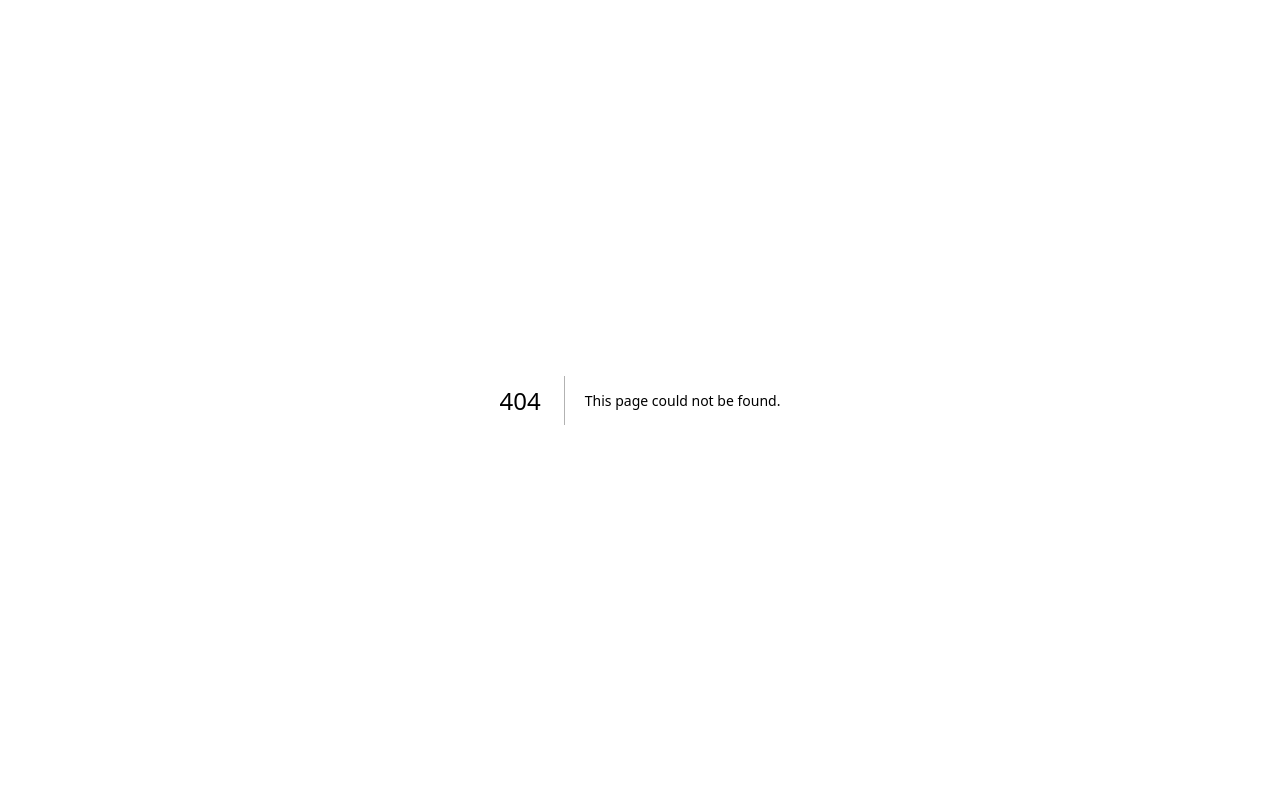
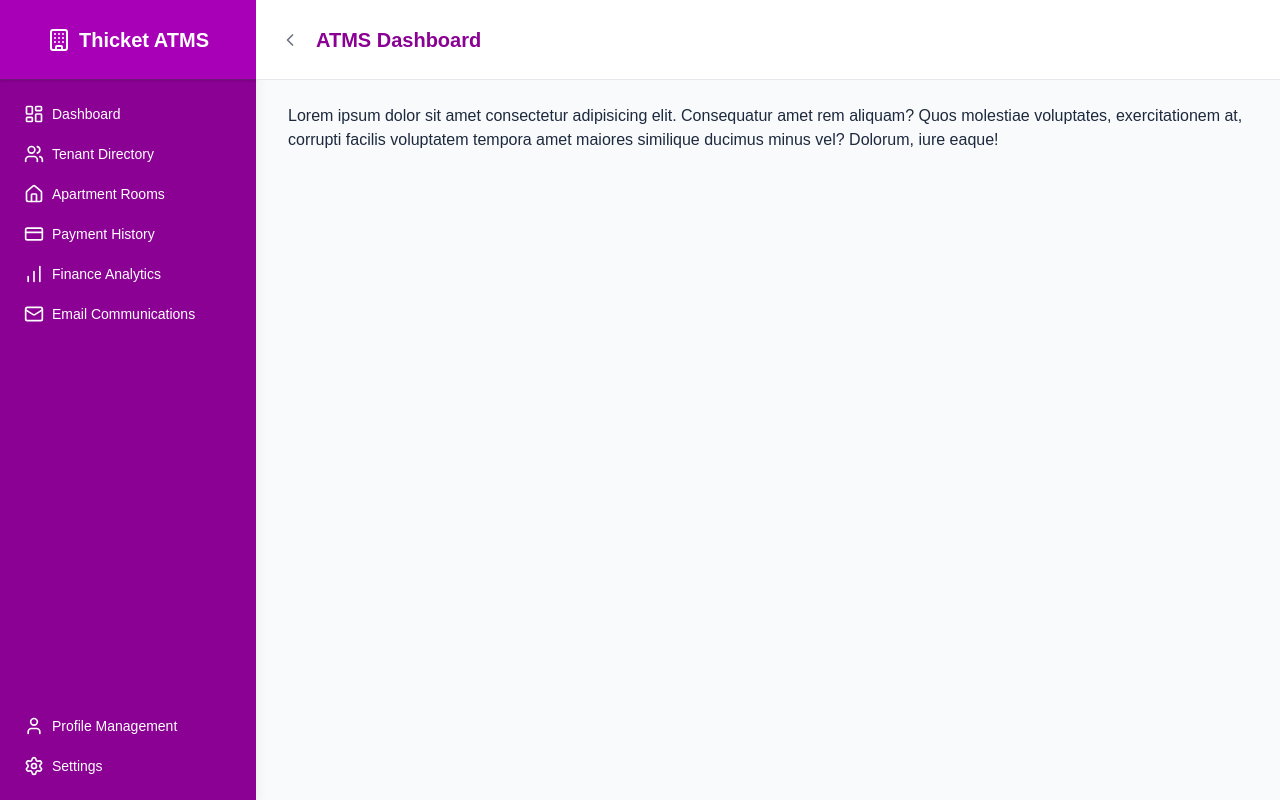
Before and after one commit to migodbtc/qualisync-devops-qa, a Next.js app in the folder web/: page /dashboard in a window 1280 px wide. Before the commit this address had no page. Built offline with nearby package versions, Linux system fonts and the light colour scheme.

Commit message:
Added layout.tsx for the dashboard, the routes and details for the nav links, toggleable sidebar with its own context, etc

```diff
--- a/web/src/app/(auth)/register/page.tsx
+++ b/web/src/app/(auth)/register/page.tsx
@@ -4,56 +4,63 @@ import { Mail, Lock, User, UserPlus } from "lucide-react";
 export default function RegisterPage() {
   return (
     <AuthSplitLayout>
-        <h2 className="w-sm text-left text-2xl font-bold text-gray-700 mb-1 flex flex-row gap-2">
-          Register for Thicket
-        </h2>
-        <span className="w-sm text-left text-xs text-gray-600 italic">Create your account to access the ATMS</span>
-      <form className="w-full max-w-sm bg-white py-8 rounded-lg flex flex-col gap-4">
+      <h2 className='w-sm text-left text-2xl font-bold text-gray-700 mb-1 flex flex-row gap-2'>
+        Register for Thicket
+      </h2>
+      <span className='w-sm text-left text-xs text-gray-600 italic'>
+        Create your account to access the ATMS. Personal information can be
+        edited once account has been approved.
+      </span>
+      <form className='w-full max-w-sm bg-white py-8 rounded-lg flex flex-col gap-4'>
         <div>
-          <label htmlFor="name" className="block text-[12px] font-bold text-gray-700">Full Name</label>
-          <div className="relative mt-1">
-            <User className="absolute left-3 top-1/2 -translate-y-1/2 text-gray-500 w-4 h-4" />
+          <label
+            htmlFor='email'
+            className='block text-[12px] font-bold text-gray-700'
+          >
+            Email
+          </label>
+          <div className='relative mt-1'>
+            <Mail className='absolute left-3 top-1/2 -translate-y-1/2 text-gray-500 w-4 h-4' />
             <input
-              type="text"
-              id="name"
-              name="name"
+              type='email'
+              id='email'
+              name='email'
               required
-              placeholder="Enter your full name"
-              className="w-full pl-9 pr-3 py-1 border border-gray-300 rounded-md focus:outline-none focus:ring-2 focus:ring-gray-400 placeholder:text-sm text-gray-500"
+              placeholder='Enter your email'
+              className='w-full pl-9 pr-3 py-1 border border-gray-300 rounded-md focus:outline-none focus:ring-2 focus:ring-gray-400 placeholder:text-sm text-gray-500'
             />
           </div>
         </div>
         <div>
-          <label htmlFor="email" className="block text-[12px] font-bold text-gray-700">Email</label>
-          <div className="relative mt-1">
-            <Mail className="absolute left-3 top-1/2 -translate-y-1/2 text-gray-500 w-4 h-4" />
+          <label
+            htmlFor='password'
+            className='block text-[12px] font-bold text-gray-700'
+          >
+            Password
+          </label>
+          <div className='relative mt-1'>
+            <Lock className='absolute left-3 top-1/2 -translate-y-1/2 text-gray-500 w-4 h-4' />
             <input
-              type="email"
-              id="email"
-              name="email"
+              type='password'
+              id='password'
+              name='password'
               required
-              placeholder="Enter your email"
-              className="w-full pl-9 pr-3 py-1 border border-gray-300 rounded-md focus:outline-none focus:ring-2 focus:ring-gray-400 placeholder:text-sm text-gray-500"
+              placeholder='Enter your password'
+              className='w-full pl-9 pr-3 py-1 border border-gray-300 rounded-md focus:outline-none focus:ring-2 focus:ring-gray-400 placeholder:text-sm text-gray-500'
             />
           </div>
         </div>
-        <div>
-          <label htmlFor="password" className="block text-[12px] font-bold text-gray-700">Password</label>
-          <div className="relative mt-1">
-            <Lock className="absolute left-3 top-1/2 -translate-y-1/2 text-gray-500 w-4 h-4" />
-            <input
-              type="password"
-              id="password"
-              name="password"
-              required
-              placeholder="Enter your password"
-              className="w-full pl-9 pr-3 py-1 border border-gray-300 rounded-md focus:outline-none focus:ring-2 focus:ring-gray-400 placeholder:text-sm text-gray-500"
-            />
-          </div>
-        </div>
-        <button type="submit" className="bg-fuchsia-600 text-white font-semibold py-2 mt-4 rounded-md hover:bg-fuchsia-700 transition cursor-pointer">Register</button>
-        <div className="text-xs mt-2">
-          <a href="/login" className="text-gray-600 italic hover:underline">Already have an account? <span className="text-fuchsia-600">Login</span></a>
+        <button
+          type='submit'
+          className='bg-fuchsia-600 text-white font-semibold py-2 mt-4 rounded-md hover:bg-fuchsia-700 transition cursor-pointer'
+        >
+          Register
+        </button>
+        <div className='text-xs mt-2'>
+          <a href='/login' className='text-gray-600 italic hover:underline'>
+            Already have an account?{" "}
+            <span className='text-fuchsia-600'>Login</span>
+          </a>
         </div>
       </form>
     </AuthSplitLayout>
--- /dev/null
+++ b/web/src/app/(dashboard)/dashboard/page.tsx
@@ -0,0 +1,14 @@
+import React from "react";
+
+const DashboardPage = () => {
+  return (
+    <div>
+      Lorem ipsum dolor sit amet consectetur adipisicing elit. Consequatur amet
+      rem aliquam? Quos molestiae voluptates, exercitationem at, corrupti
+      facilis voluptatem tempora amet maiores similique ducimus minus vel?
+      Dolorum, iure eaque!
+    </div>
+  );
+};
+
+export default DashboardPage;
--- /dev/null
+++ b/web/src/app/(dashboard)/layout.tsx
@@ -0,0 +1,152 @@
+"use client";
+
+import {
+  Building,
+  ChevronLeft,
+  ChevronRight,
+  LayoutDashboard,
+  User,
+  Users,
+  Home,
+  CreditCard,
+  BarChart,
+  Mail,
+  Settings,
+} from "lucide-react";
+import React, { createContext, useContext, useState } from "react";
+
+// Sidebar context and hook
+const SidebarContext = createContext<{ open: boolean; toggle: () => void }>({
+  open: false,
+  toggle: () => {},
+});
+
+export function useSidebar() {
+  return useContext(SidebarContext);
+}
+
+export default function DashboardLayout({
+  children,
+}: {
+  children: React.ReactNode;
+}) {
+  // Sidebar nav items based on dashboard_features.md
+  const navItems = [
+    {
+      icon: LayoutDashboard,
+      route: "/dashboard",
+      name: "Dashboard",
+    },
+    {
+      icon: Users,
+      route: "/tenants",
+      name: "Tenant Directory",
+    },
+    {
+      icon: Home,
+      route: "/rooms",
+      name: "Apartment Rooms",
+    },
+    {
+      icon: CreditCard,
+      route: "/payments",
+      name: "Payment History",
+    },
+    {
+      icon: BarChart,
+      route: "/finance",
+      name: "Finance Analytics",
+    },
+    {
+      icon: Mail,
+      route: "/email",
+      name: "Email Communications",
+    }
+  ];
+  const bottomNavItems = [
+    {
+      icon: User,
+      route: "/profile",
+      name: "Profile Management",
+    },
+    {
+      icon: Settings,
+      route: "/settings",
+      name: "Settings",
+    }
+  ];
+  const [open, setOpen] = useState(true);
+  const toggle = () => setOpen((prev) => !prev);
+
+  return (
+    <SidebarContext.Provider value={{ open, toggle }}>
+      <div className='flex h-screen bg-gray-50'>
+        {/* Sidebar */}
+        <aside
+          className={`transition-all duration-300 bg-fuchsia-800 text-white flex flex-col ${open ? "w-64" : "w-12"} min-h-screen shadow-lg`}
+        >
+          <div className='h-[10vh] bg-fuchsia-700 border-b border-b-fuchsia-900 flex items-center align-middle justify-center shadow'>
+            <h3 className='text-xl font-semibold flex flex-row gap-2 items-center align-middle justify-center'>
+              <Building />
+              {open && " Thicket ATMS"}
+            </h3>
+          </div>
+          <nav
+            className={`flex flex-col gap-1 mt-4 ${open ? "mx-4" : "items-center px-2"}`}
+          >
+            {navItems.map(({ icon: Icon, route, name }) => (
+              <a
+                key={route}
+                href={route}
+                className='flex items-center gap-2 text-sm rounded-lg transition-colors cursor-pointer px-2 py-2 hover:bg-fuchsia-900 focus:outline-none'
+              >
+                <Icon className='w-5 h-5' />
+                {open && <span className="whitespace-nowrap">{name}</span>}
+              </a>
+            ))}
+          </nav>
+          <nav
+            className={`flex flex-col gap-1 mt-auto mb-4 ${open ? "mx-4" : "items-center px-2"}`}
+          >
+            {bottomNavItems.map(({ icon: Icon, route, name }) => (
+              <a
+                key={route}
+                href={route}
+                className='flex items-center gap-2 text-sm rounded-lg transition-colors cursor-pointer px-2 py-2 hover:bg-fuchsia-900 focus:outline-none'
+              >
+                <Icon className='w-5 h-5' />
+                {open && <span className="whitespace-nowrap">{name}</span>}
+              </a>
+            ))}
+          </nav>
+        </aside>
+
+        {/* Main area */}
+        <div className='flex flex-col flex-1'>
+          {/* Header */}
+          <header className='h-[10vh] w-full bg-white border-b border-gray-200 flex items-center px-4'>
+            <button
+              className='aspect-square p-2 mr-2 rounded-lg text-gray-500 hover:bg-slate-200 focus:outline-none flex items-center justify-center cursor-pointer'
+              onClick={toggle}
+              aria-label='Toggle sidebar'
+            >
+              {open ? (
+                <ChevronLeft className='w-5 h-5' />
+              ) : (
+                <ChevronRight className='w-5 h-5' />
+              )}
+            </button>
+            <span className='text-xl font-bold text-fuchsia-800'>
+              ATMS Dashboard
+            </span>
+            {/* Add header content here */}
+          </header>
+          {/* Main content */}
+          <main className='h-[90vh] w-full px-8 py-6 overflow-auto text-slate-800'>
+            {children}
+          </main>
+        </div>
+      </div>
+    </SidebarContext.Provider>
+  );
+}
```
Also changed, not shown: web/src/app/(auth)/login/page.tsx (+44 -23 lines), web/src/layout/AuthSplitLayout.tsx (+8 -6 lines), 1 other file (tests, documents, lock files or other folders).
